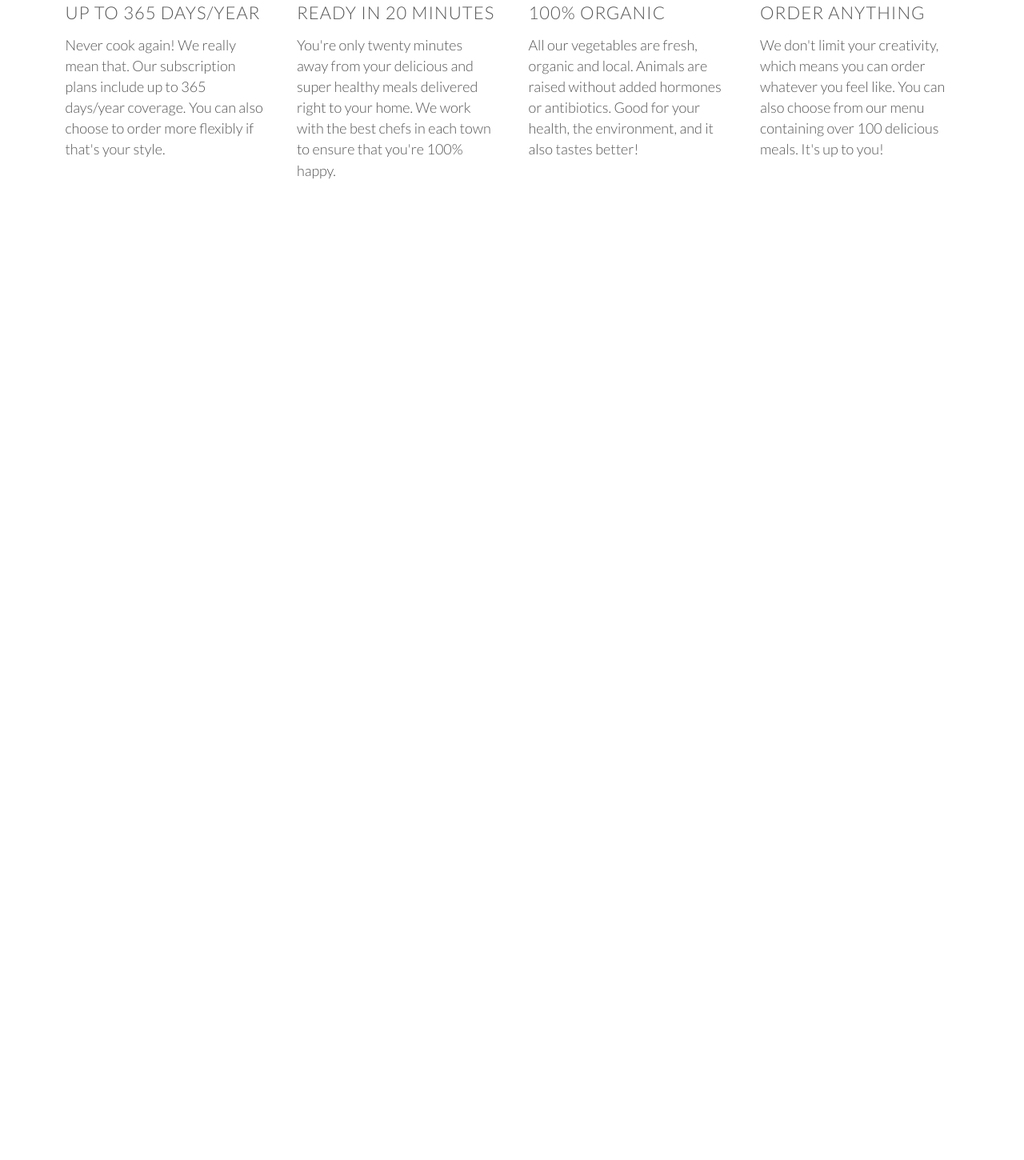
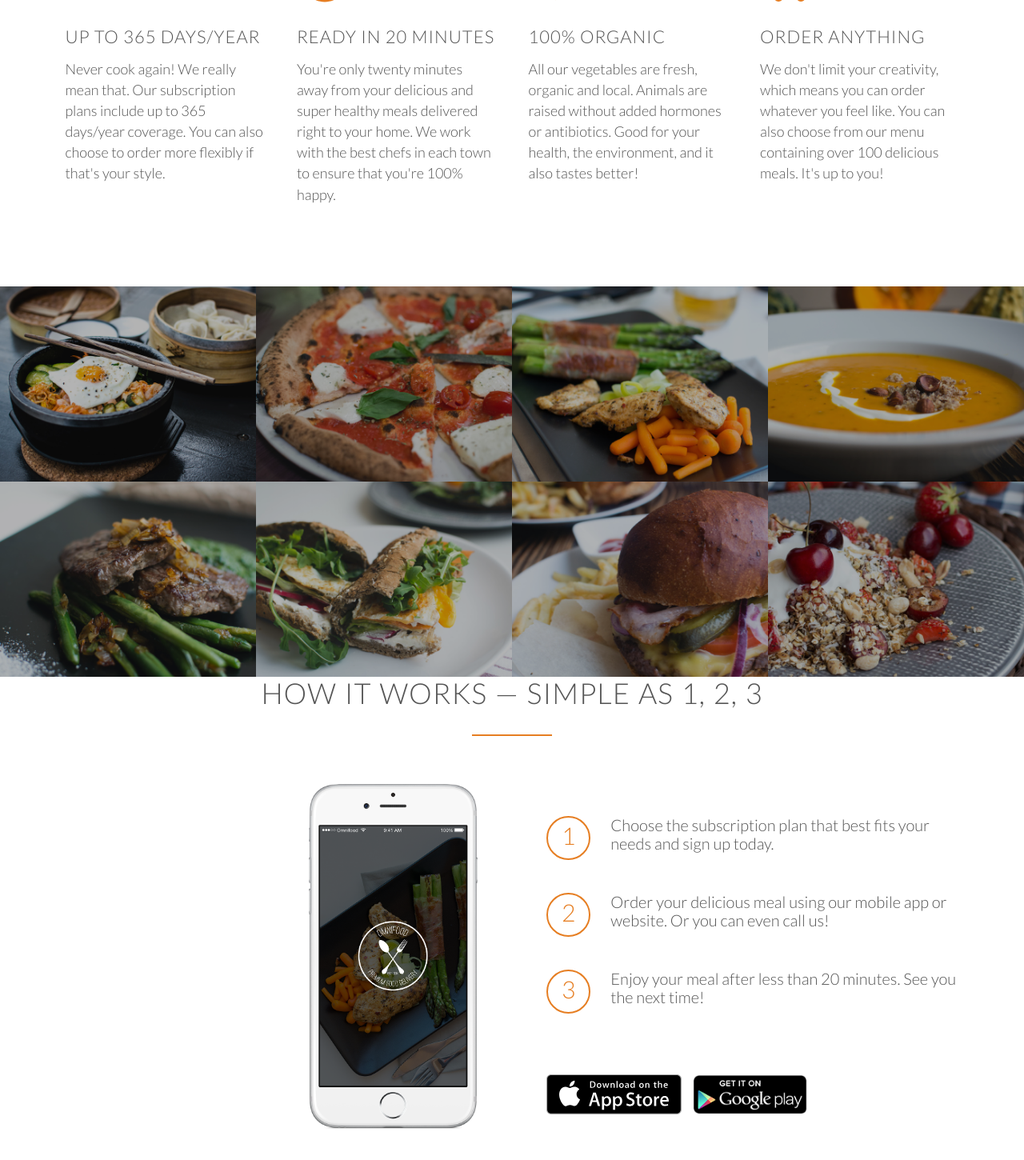
Before and after one commit to rocco-salerno/practiceSite, a plain HTML site: page index.html in a window 1280 px wide. Shown: the part 1155-2605 px from the top of the page at 80% size. Before the commit the page ends 1483 px from the top, so only its background shows below. Drawn offline with nearby package versions, Linux system fonts and the light colour scheme.

Commit message:
finished meals section aand how-to section

```diff
--- a/index.html
+++ b/index.html
@@ -71,12 +71,90 @@
                         <p>We don't limit your creativity, which means you can order whatever you feel like. You can also choose from our menu containing over 100 delicious meals. It's up to you!</p>
                     </div>
                 </div>
+            </section>
 
+            <section class="section-meals">
+                <ul class="meals-showcase">
+                    <li>
+                        <figure class="meal-photo">
+                            <img src="resources/img/1.jpg" alt="Korean Bibimbap">
+                        </figure>
+                    </li>
+                    <li>
+                        <figure class="meal-photo">
+                            <img src="resources/img/2.jpg" alt="Simple Italian Pizza">
+                        </figure>
+                    </li>
+                    <li>
+                        <figure class="meal-photo">
+                            <img src="resources/img/3.jpg" alt="Chicken Breast Steak">
+                        </figure>
+                    </li>
+                    <li>
+                       <figure class="meal-photo">
+                            <img src="resources/img/4.jpg" alt="Autumn pumpkin soup">
+                        </figure>
+                    </li>
+                </ul>
+                <ul class="meals-showcase">
+                    <li>
+                        <figure class="meal-photo">
+                            <img src="resources/img/5.jpg" alt="Paleo Beef Steak">
+                        </figure>
+                    </li>
+                    <li>
+                       <figure class="meal-photo">
+                            <img src="resources/img/6.jpg" alt="Healthy baguette with egg and vegetables">
+                        </figure>
+                    </li>
+                    <li>
+                        <figure class="meal-photo">
+                            <img src="resources/img/7.jpg" alt="Burger with cheddar and bacon">
+                        </figure>
+                    </li>
+                    <li>
+                        <figure class="meal-photo">
+                            <img src="resources/img/8.jpg" alt="Granola with cherries and strawberries">
+                        </figure>
+                    </li>
+                </ul>
             </section>
+
+
+
+            <section class="section-steps">
+                <div class="row">
+                    <h2>How it works &mdash; Simple as 1, 2, 3</h2>
+                </div>
+                <div class="row">
+                    <div class="col span-1-of-2 steps-box">
+                        <img src="resources/img/app-iPhone.png" alt="Omnifood App iPhone" class="app-screen">
+                    </div>
+                    <div class="col span-1-of-2 steps-box">
+                        <div class="works-step">
+                            <div>1</div>
+                            <p>Choose the subscription plan that best fits your needs and sign up today.</p>
+                        </div>
+                        <div class="works-step">
+                            <div>2</div>
+                            <p>Order your delicious meal using our mobile app or website. Or you can even call us!</p>
+                        </div>
+                        <div class="works-step">
+                            <div>3</div>
+                            <p>Enjoy your meal after less than 20 minutes. See you the next time!</p>
+                        </div>
+                        <a href="#" class="btn-app"><img src="resources/img/download-app.svg" alt="app store button"></a>
+                        <a href="#" class="btn-app"><img src="resources/img/download-app-android.png" alt="Play Store Button"></a>
+                    </div>
+                </div>
+            </section>
+
+
 
          <script src="https://unpkg.com/ionicons@4.5.0/dist/ionicons.js"></script>
         </body>
 </hmtl>
 
 <!--
+
 -->
--- a/resources/CSS/style.css
+++ b/resources/CSS/style.css
@@ -15,6 +15,15 @@ html{
     font-size: 20px;
     font-weight: 300;
     text-rendering: optimizeLegibility;
+}
+
+.clearfix {zoom: 1}
+.clearfix:after {
+    content: '.';
+    clear: both;
+    display: block;
+    height: 0;
+    visibility: hidden;
 }
 
 /* ---------------------------------------------------*/
@@ -195,3 +204,101 @@ header{
 .main-nav li a:active{
     border-bottom: 2px solid #e67e22;
 }
+
+/* ---------------------------------------------------*/
+/* MEALS */
+/* ---------------------------------------------------*/
+
+.section-features .long-copy {
+    margin-bottom: 30px;
+}
+
+/* ---------------------------------------------------*/
+/* MEALS */
+/* ---------------------------------------------------*/
+
+.section-meals{
+    padding: 0;
+}
+
+.meals-showcase {
+    list-style: none;
+    width: 100%;
+}
+
+.meals-showcase li {
+    display: block;
+    float: left;
+    width: 25%;
+}
+
+.meal-photo {
+    width: 100%;
+    margin: 0;
+    overflow: hidden;
+    background-color: black;
+}
+
+.meal-photo img {
+    opacity: 0.7;
+    width: 100%;
+    height: auto;
+    transform: scale(1.15);
+    transition: transform 0.5s, opacity 0.5s;
+}
+
+.meal-photo img:hover {
+    transform: scale(1.03);
+    opacity: 100;
+}
+
+/* ---------------------------------------------------*/
+/* HOW IT WORKS */
+/* ---------------------------------------------------*/
+
+.steps-box {
+    margin-top: 30px;
+}
+
+.steps-box:first-child {
+    text-align: right;
+    padding-right: 3%;
+    margin-top: 30px;
+}
+
+.steps-box:last-child {
+    padding-left: 3%;
+    margin-top: 70px;
+}
+
+.app-screen {
+    width: 40%;
+}
+
+.works-step {
+    margin-bottom: 50px;
+}
+
+.works-step:last-of-type {
+    margin-bottom: 85px;
+}
+
+.works-step div {
+    color: #e67e22;
+    border: 2px solid #e67e22;
+    display: inline-block;
+    border-radius: 50%;
+    height: 55px;
+    width: 55px;
+    text-align: center;
+    padding: 5px;
+    float: left;
+    font-size: 150%;
+    margin-right: 25px;
+}
+
+.btn-app img {
+    height: 50px;
+    width: auto;
+    margin-right: 10px;
+}
```
